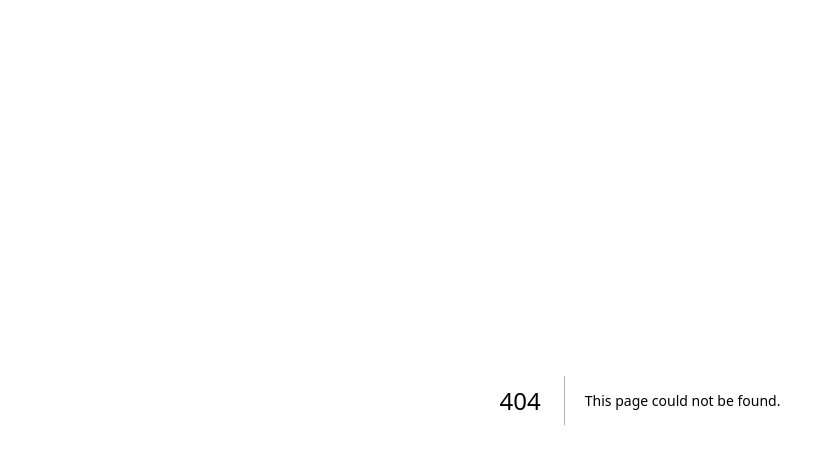
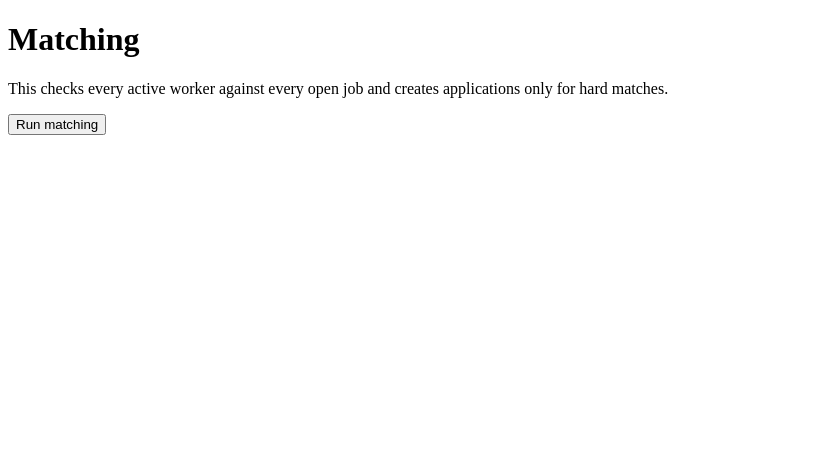
Before and after one commit to ottsottsottskick1235/Job-app, a Next.js app: page /matches in a window 1280 px wide. Before the commit this address had no page. Shown: the top 464 px of the page, without its empty margins (0-835 px from the left). Built offline with nearby package versions, Linux system fonts and the light colour scheme.

Commit message:
Import app pages

```diff
--- /dev/null
+++ b/app/matches/page.tsx
@@ -0,0 +1,21 @@
+'use client';
+
+import { useState } from 'react';
+
+export default function MatchesPage() {
+  const [result, setResult] = useState('');
+
+  async function run() {
+    const response = await fetch('/api/matches/run', { method: 'POST' });
+    setResult(JSON.stringify(await response.json(), null, 2));
+  }
+
+  return (
+    <main>
+      <h1>Matching</h1>
+      <p>This checks every active worker against every open job and creates applications only for hard matches.</p>
+      <button onClick={run}>Run matching</button>
+      <pre>{result}</pre>
+    </main>
+  );
+}
```
